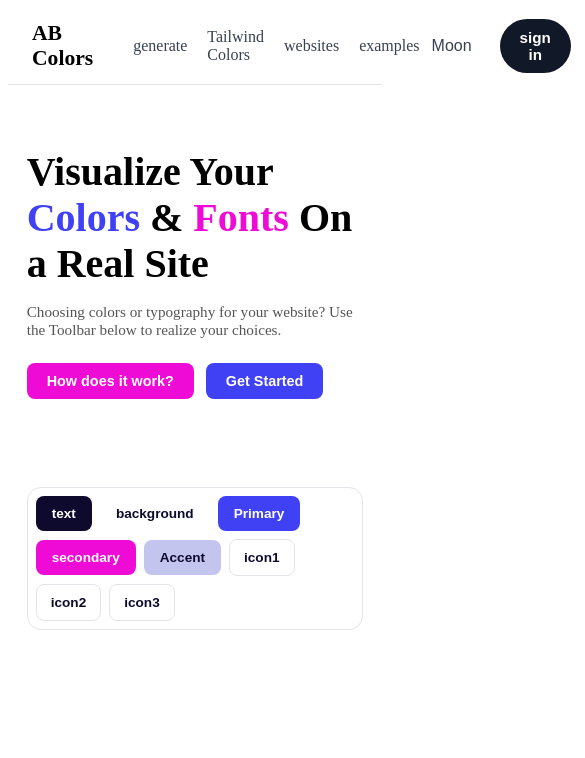
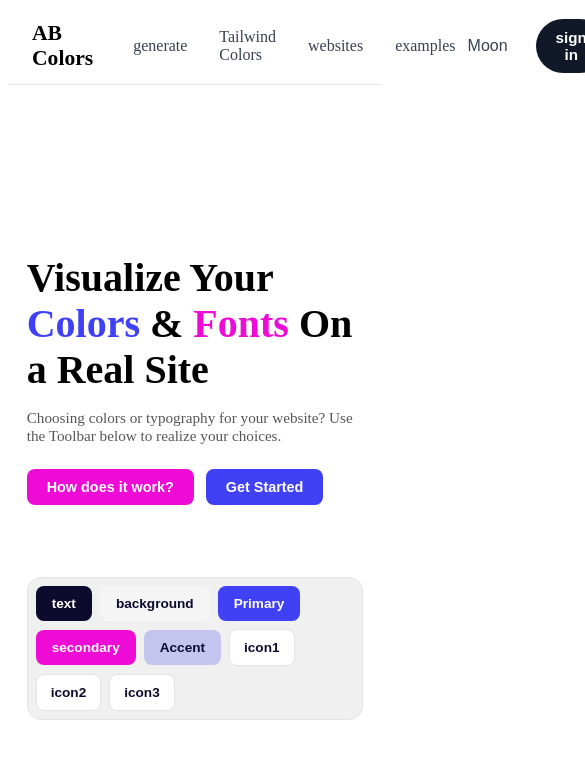
Before and after one commit to itzmitto/ab-colors-website, a React (Vite) app: page / in a window 390 px wide. Shown: the top 758 px of the page, 585 px wide, since content can reach past the window. Built offline with nearby package versions, Linux system fonts and the light colour scheme.

Commit message:
styling aangepast

```diff
--- a/src/styling/main.css
+++ b/src/styling/main.css
@@ -4,19 +4,24 @@
 
 :root {
     --color-text: #0d0a2e;
-    --color-bg: #f4f4f6;
+    --color-bg: #f6f4f4;
     --color-primary: #4040f5;
     --color-secondary: #ee0bd6;
     --color-accent: #c4c5ee;
 }
-
+main {
+    display: flex;
+    flex-direction: column;
+    justify-content: center;
+    min-height: 100vh;
+}
 #hero {
     display: flex;
     flex-wrap: wrap;
     gap: 48px;
     align-items: center;
     justify-content: space-between;
-    padding: 64px 5%;
+    padding: 24px 5% 48px;
 }
 
 .hero-left {
@@ -78,7 +83,7 @@
     display: flex;
     align-items: center;
     gap: 8px;
-    background: #fff;
+    background: #f0f0f0;
     border: 1px solid #e4e4e8;
     border-radius: 14px;
     padding: 8px;
@@ -100,7 +105,7 @@
 }
 
 .tool-background {
-    background: transparent;
+    background: #f5f5f5;
     color: var(--color-text);
 }
 
@@ -125,74 +130,3 @@
     color: var(--color-text);
     padding: 10px 14px;
 }
-
-
-
-
-
-
-
-
-
-
-
-
-
-
-
-
-
-
-
-
-
-
-
-
-
-
-
-
-
-
-
-
-
-
-
-
-
-@media (max-width: 768px) {
-    .nav-links {
-        gap: 1.25rem;
-        font-size: 0.95rem;
-    }
-}
-
-
-@media (max-width: 900px) {
-
-    .tw-shade-labels,
-    .tw-color-row {
-        grid-template-columns: 70px repeat(11, 1fr);
-        gap: 6px;
-    }
-
-    .tw-header h1 {
-        font-size: 1.8rem;
-    }
-
-    .tw-colors-page {
-        padding: 40px 16px 80px;
-    }
-}
-
-@media (max-width: 600px) {
-    .tw-shade-labels span {
-        font-size: 0.65rem;
-    }
-
-    .tw-row-label {
-        font-size: 0.78rem;
-    }
-}
--- /dev/null
+++ b/src/styling/media.css
@@ -0,0 +1,34 @@
+@media (max-width: 768px) {
+    .nav-links {
+        gap: 1.25rem;
+        font-size: 0.95rem;
+    }
+}
+
+
+@media (max-width: 900px) {
+
+    .tw-shade-labels,
+    .tw-color-row {
+        grid-template-columns: 70px repeat(11, 1fr);
+        gap: 6px;
+    }
+
+    .tw-header h1 {
+        font-size: 1.8rem;
+    }
+
+    .tw-colors-page {
+        padding: 40px 16px 80px;
+    }
+}
+
+@media (max-width: 600px) {
+    .tw-shade-labels span {
+        font-size: 0.65rem;
+    }
+
+    .tw-row-label {
+        font-size: 0.78rem;
+    }
+}
```
Also changed, not shown: src/components/Navbar.css (line endings or trailing spaces).
